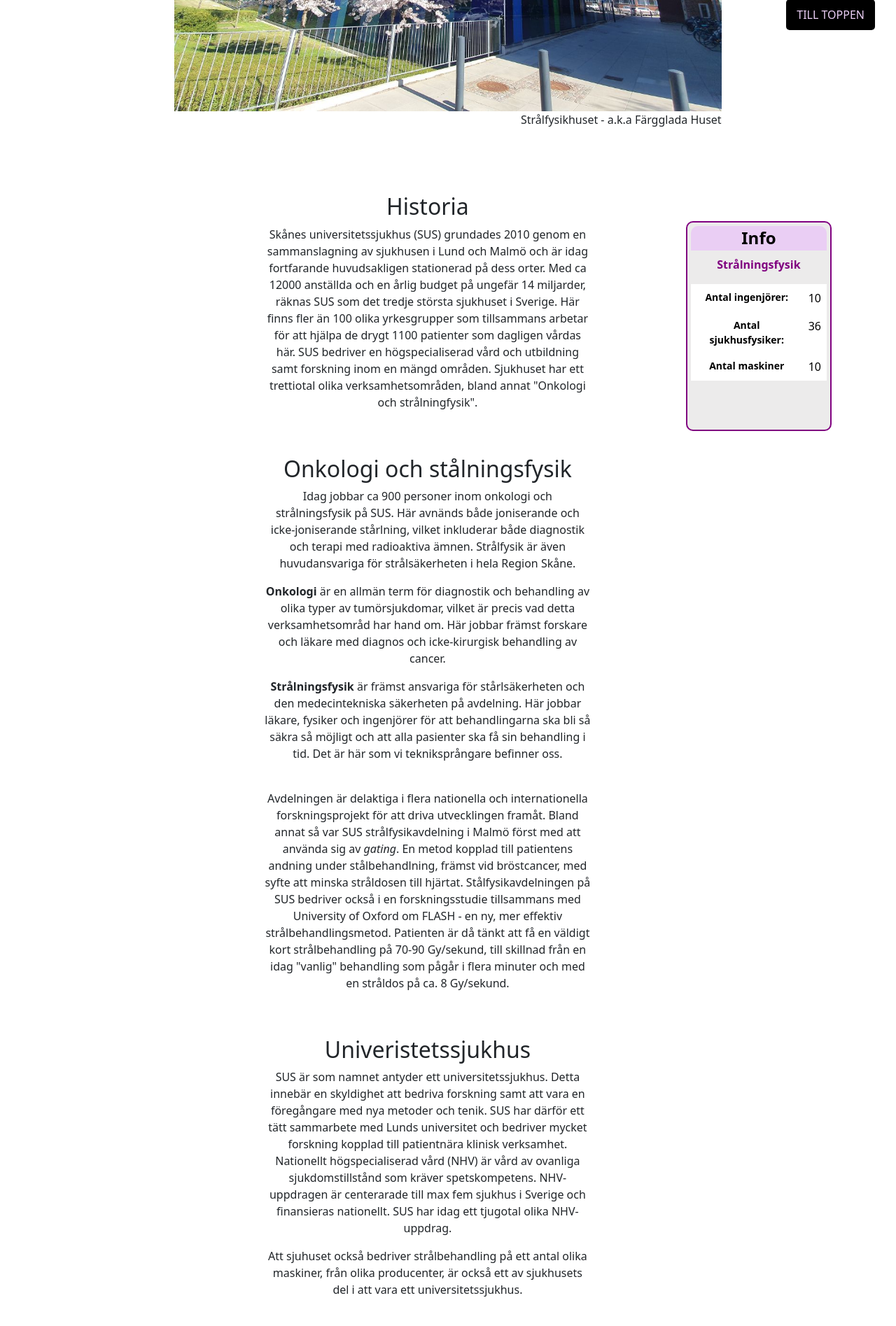
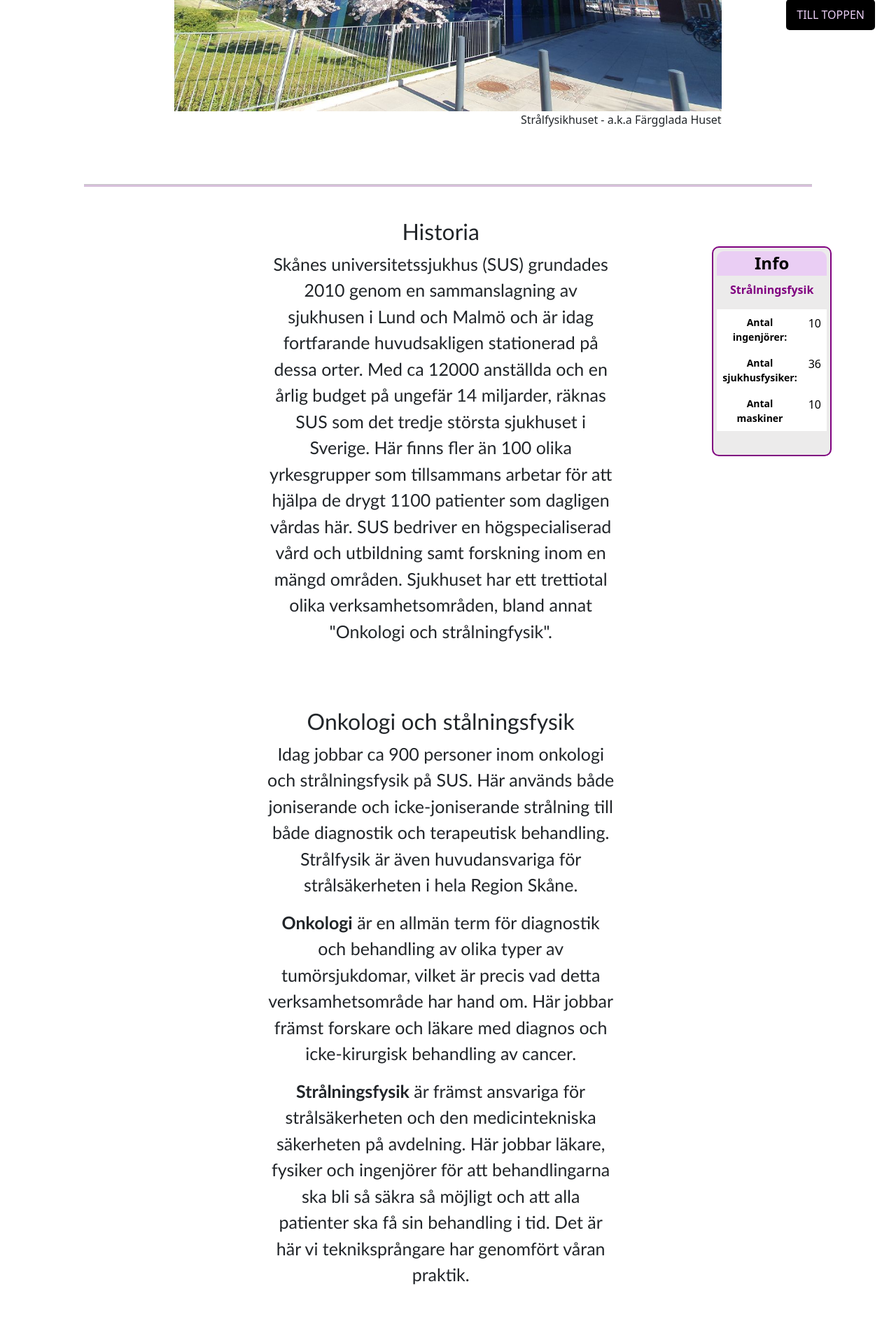
Before and after one commit to BenjaminKeKa/TekniksprangetWebsida, a Django app: page /stralningsfysik in a window 1280 px wide. Shown: the part 727-2622 px from the top of the page at 70% size. Run offline with Django 4.2, Linux system fonts and the light colour scheme; some libraries are stand-ins or nearby versions.

Commit message:
Fixat om oss, strålningsfysik och det sista i index

```diff
--- a/home_page/templates/index.html
+++ b/home_page/templates/index.html
@@ -313,10 +313,11 @@
                     praktikplatser till över 6000 ungdomar varav 75% av dessa ansett att praktiken påverkat deras val av
                     en högre teknisk utbildning. </p>
                 <p style="font-family: calibri;">Genom en fyra månaders betald praktik på över 100 olika orter i Sverige får ungdomar chansen att
-                    uppleva och lära sig om ingenjörsyrket samt en breddare inblick i arbetslivet som väntar, nästan
+                    uppleva och lära sig om ingenjörsyrket samt en bredare inblick i arbetslivet som väntar, nästan
                     oavsett ens utbildning. Man får följa med ingenjörerna på sin arbetsplats och lära sig om hur man
                     arbetar just där eller den branschen. Din tid på praktikplatsen kan variera med allt ifrån
-                    studiebesök till reguljära arbetsuppgifter eller egna projekt. Det är både lärorikt </p>
+                    studiebesök till reguljära arbetsuppgifter eller egna projekt. Det är både lärorikt och roligt
+                    samtidigt som det är en unik chans som inte finns inom många andra yrken. Testa och bli Tekniksprångare!</p>
             </div>
         </div>
         <br>
--- a/home_page/templates/stralningsfysik.html
+++ b/home_page/templates/stralningsfysik.html
@@ -35,7 +35,7 @@
 
 
     .main-body{
-        width: 70%;
+        width: 90%;
         height: relative;
         margin: 0 0 0 150px;
         padding: 0 10% 20px;
@@ -121,6 +121,11 @@
         <p style="text-align: right; max-width: 70%">Strålfysikhuset - a.k.a Färgglada Huset</p>
         <br>
         <br>
+        <div class="d-flex justify-content-center">
+            <div style="width:65rem;">
+                <hr style="height:3px; border-width:0 color:#630875; background-color:#630875">
+            </div>
+        </div>
         <br>
 
         <!--  <table class="infobox" style="border-spacing:5px">
@@ -136,10 +141,10 @@
 
 
             <div class="main-body">
-                <div style="max-width:90%">
+                <div style="max-width:90%;font-size:25px;font-family: calibri;">
                     <h2>Historia</h2>
                     <p>Skånes universitetssjukhus (SUS) grundades 2010 genom en sammanslagning av sjukhusen i Lund och
-                        Malmö och är idag fortfarande huvudsakligen stationerad på dess orter. Med ca 12000 anställda
+                        Malmö och är idag fortfarande huvudsakligen stationerad på dessa orter. Med ca 12000 anställda
                         och en årlig budget på ungefär 14 miljarder, räknas SUS som det tredje största sjukhuset i
                         Sverige. Här finns fler än 100 olika yrkesgrupper som tillsammans arbetar för att hjälpa de
                         drygt 1100 patienter som dagligen vårdas här. SUS bedriver en högspecialiserad vård och
@@ -148,60 +153,64 @@
                     <br>
                     <br>
                     <h2>Onkologi och stålningsfysik</h2>
-                    <p>Idag jobbar ca 900 personer inom onkologi och strålningsfysik på SUS. Här avnänds både joniserande och
-                        icke-joniserande stårlning, vilket inkluderar både diagnostik och terapi med radioaktiva ämnen.
+                    <p>Idag jobbar ca 900 personer inom onkologi och strålningsfysik på SUS. Här används både joniserande och
+                        icke-joniserande strålning till både diagnostik och terapeutisk behandling.
                         Strålfysik är även huvudansvariga för strålsäkerheten i hela Region Skåne.</p>
 
                     <p><span style="font-weight: bold">Onkologi</span> är en allmän term för diagnostik och behandling
-                        av olika typer av tumörsjukdomar, vilket är precis vad detta verksamhetsområd har hand om. Här
+                        av olika typer av tumörsjukdomar, vilket är precis vad detta verksamhetsområde har hand om. Här
                         jobbar främst forskare och läkare med diagnos och icke-kirurgisk behandling av cancer.</p>
 
-                    <p><span style="font-weight: bold">Strålningsfysik</span> är främst ansvariga för stårlsäkerheten
-                        och den medecintekniska säkerheten på avdelning. Här jobbar läkare, fysiker och ingenjörer för
-                        att behandlingarna  ska bli så säkra så möjligt och att alla pasienter ska få sin behandling i
-                        tid. Det är här som vi tekniksprångare befinner oss.</p>
+                    <p><span style="font-weight: bold">Strålningsfysik</span> är främst ansvariga för strålsäkerheten
+                        och den medicintekniska säkerheten på avdelning. Här jobbar läkare, fysiker och ingenjörer för
+                        att behandlingarna ska bli så säkra så möjligt och att alla patienter ska få sin behandling i
+                        tid. Det är här vi tekniksprångare har genomfört våran praktik.</p>
                      <br>
-                    <p>Avdelningen är delaktiga i flera nationella och internationella forskningsprojekt för att driva
-                        utvecklingen framåt. Bland annat så var SUS strålfysikavdelning i Malmö först med att använda
+                    <p>Avdelningarna är delaktiga i flera nationella och internationella forskningsprojekt för att driva
+                        utvecklingen framåt. Bland annat så var strålfysikavdelning i Malmö SUS först med att använda
                         sig av <span style="font-style:italic">gating</span>. En metod kopplad till patientens andning
-                        under stålbehandlning, främst vid bröstcancer, med syfte att minska stråldosen till hjärtat.
-                        Stålfysikavdelningen på SUS bedriver också i en forskningsstudie tillsammans med University of
-                        Oxford om FLASH - en ny, mer effektiv strålbehandlingsmetod. Patienten är då tänkt att få en väldigt
-                        kort strålbehandling på 70-90 Gy/sekund, till skillnad från en idag "vanlig" behandling som
+                        under strålbehandling, främst vid bröstcancer, med syfte att minska stråldosen till hjärtat.
+                        Strålfysikavdelningen på SUS bedriver också i en forskningsstudie tillsammans med University of
+                        Oxford om FLASH - en ny, mer effektiv strålbehandlingsmetod. Patienten är då tänkt att få en
+                        kort strålbehandling med en hög stråldos på 70-90 Gy/sekund, till skillnad från en idag "vanlig" behandling som
                         pågår i flera minuter och med en stråldos på ca. 8 Gy/sekund.</p>
                     <br><br>
-                    <h2>Univeristetssjukhus</h2>
+                    <h2>Universitetssjukhus</h2>
                     <p>SUS är som namnet antyder ett universitetssjukhus. Detta innebär en skyldighet att bedriva
-                        forskning samt att vara en föregångare med nya metoder och tenik. SUS har därför ett tätt
-                        sammarbete med Lunds universitet och bedriver mycket forskning kopplad till patientnära klinisk
+                        forskning samt att vara en föregångare med nya metoder och teknik. SUS har därför ett tätt
+                        samarbete med Lunds universitet och bedriver mycket forskning kopplad till patientnära klinisk
                         verksamhet. Nationellt högspecialiserad vård (NHV) är vård av ovanliga sjukdomstillstånd som
-                        kräver spetskompetens. NHV-uppdragen är centerarade till max fem sjukhus i Sverige och
+                        kräver spetskompetens. NHV-uppdragen är centrerade kring fem sjukhus i Sverige och
                         finansieras nationellt. SUS har idag ett tjugotal olika NHV-uppdrag.</p>
-                    <p>Att sjuhuset också bedriver strålbehandling på ett antal olika maskiner, från olika producenter,
-                        är också ett av sjukhusets del i att vara ett universitetssjukhus.</p>
+                    <p>Att sjukhuset också bedriver strålbehandling på ett antal olika maskiner, från olika producenter,
+                        är också ett av sjukhusets del i att vara ett universitetssjukhus. Dels för att främja positivt
+                        marknads konkurrens dels för att ha flera olika maskiner till forskningssyfte.
+                    </p>
                     <br><br>
                     <h2>Yrkesgrupper</h2>
-                    <p>På Strålfysiken finns främst fem olika yrkesgrupper - läkare, sjukskötersor, dosplanerare, sjukhusfysiker och ingenjörer.</p>
-                    <p><span style="font-weight: bold">Läkarna</span> sätter diagnosen på patienterna, ordinerar en
-                        behandling samt godkänner dosplanen ur en biologisk aspekt.</p>
-                    <p><span style="font-weight: bold">Dosplanerarna</span> kommer utifrån läkarens ordination att göra
-                        en dosplan, alltså en plan för hur patienten ska behandlas - var ska strålningen komma och
-                        vilken form ska den ha. Här tas även hänsyn till riskorgan, det är alltså både tumören och
-                        riskorganen som ska ha rätt dos. Dosplanerare kan vara antingen sjukhusfysiker eller sjuksköterskor.</p>
+                    <p>På Strålfysiken finns främst fem olika yrkesgrupper - läkare, sjuksköterskor, dosplanerare,
+                        sjukhusfysiker samt ingenjörer.</p>
+                    <p><span style="font-weight: bold">Läkarna</span> bestämmer diagnosen på patienterna, ordinerar en
+                        behandling och identifierar position respektive typ av tumör samt godkänner dosplanen ur en
+                        biologisk aspekt.</p>
+                    <p><span style="font-weight: bold">Dosplanerarna</span> arbetar utifrån läkarens ordination med att göra
+                        en dosplan, en plan på hur stråldosen ska appliceras för att döda patientens cancer. Här tas
+                        även hänsyn till riskorgan så att frisk vävnad får så lite strålning som möjligt och minimerar
+                        chansen för strålskada. Dosplanerare kan ursprungligen antingen vara sjukhusfysiker eller sjuksköterskor.</p>
                     <p><span style="font-weight: bold">Sjukhusfysikerna</span> har dels sista gokänandet av dosplaner,
                         efter läkarna. Dels ska de kontrollera att bilderna som tas på patienten innan bahandlingen
                         startar överensstämmer med bilderna som tas inför varje enskilt behandlingstillfälle. De kan
                         även bli inringda att behöva hjälpa till vid själva behanlingstillfället, om det är något vid
                         uppläggningen av patienten som inte stämmeröverens med tidigare bilder. Fysikerna ansvarar också
-                        för mätningar och kalibreringar på maskinen. Det är väldigt viktigt att dessa är korrekta då det
-                        påverkar hela behandlingarna.</p>
-                    <p><span style="font-weight: bold">Sjuksköterskorna</span> är de som sköter behandlingarna. De tar
-                        emot och lägger upp patienterna så att det överensstämmer med tidigare tagna bilder, samt
-                        startar och kontrollerar hela behandlingen.</p>
+                        för mätningar och kalibreringar på maskinen. Det är väldigt viktigt för att maskinerna ska kunna
+                        leverera den tänkta dosen</p>
+                    <p><span style="font-weight: bold">Sjuksköterskorna</span>, även kallad behandlingspersonal, är de som sköter
+                        behandlingarna. De tar emot och lägger upp patienterna så att det överensstämmer med tidigare
+                        tagna bilder, samt startar och kontrollerar behandlingsförloppet.</p>
                     <p><span style="font-weight: bold">Ingenjörerna</span> ansvarar för att hålla maskinerna fungerande
                         både genom servicar och annat förebyggande arbete, men också genom att finnas tillgängliga för
-                        mer aktuta driftstopp under behandlingstiderna. De måste alltså förstå hur maskinerna funkar för
-                        att snabbt skaffa sig en uppfattning av vad som är fel och återgärda det.</p>
+                        mer akuta driftstopp under behandlingstiderna. De måste alltså förstå hur maskinerna funkar för
+                        att snabbt skaffa sig en uppfattning av vad som är fel och i slutändan kunna återgärda det.</p>
                     <br>
                 </div>
             </div>
@@ -230,19 +239,25 @@
             </div>
 
 
-        <br>
 
 
 
+        <div class="d-flex justify-content-center">
+            <div style="width:65rem;">
+                <hr style="height:3px; border-width:0 color:#630875; background-color:#630875">
+            </div>
+        </div>
+        <br>
+        <br>
         <div class="body-section">
 
             <div class="main-body">
-                <div style="max-width:90%">
-       <hr>
+                <div style="max-width:90%;font-size:25px;font-family: calibri;">
+
                     <h2>Region Skåne</h2>
                     <p>Region Skåne inrättades år 1999 genom en sammanslagning av landstingen i dåvarande Skåne
                         respektive Halland Län, samt Malmö kommun. Det är en politisk styrd organisation som främst
-                        avsvarar för hälso- och sjukvåden, men även för kollektivtrafik och kultur. Region Skåne täcker
+                        ansvarar för hälso- och sjukvården, men även för kollektivtrafik och kultur. Region Skåne täcker
                         idag totalt 33 kommuner i Skåne och Halland och bedriver sjukvård på åtta olika sjukhus.
                         Däribland på SUS, regionens enda universitetssjukhus.</p>
 
```
Also changed, not shown: home_page/templates/om_oss.html (+4 -4 lines).
